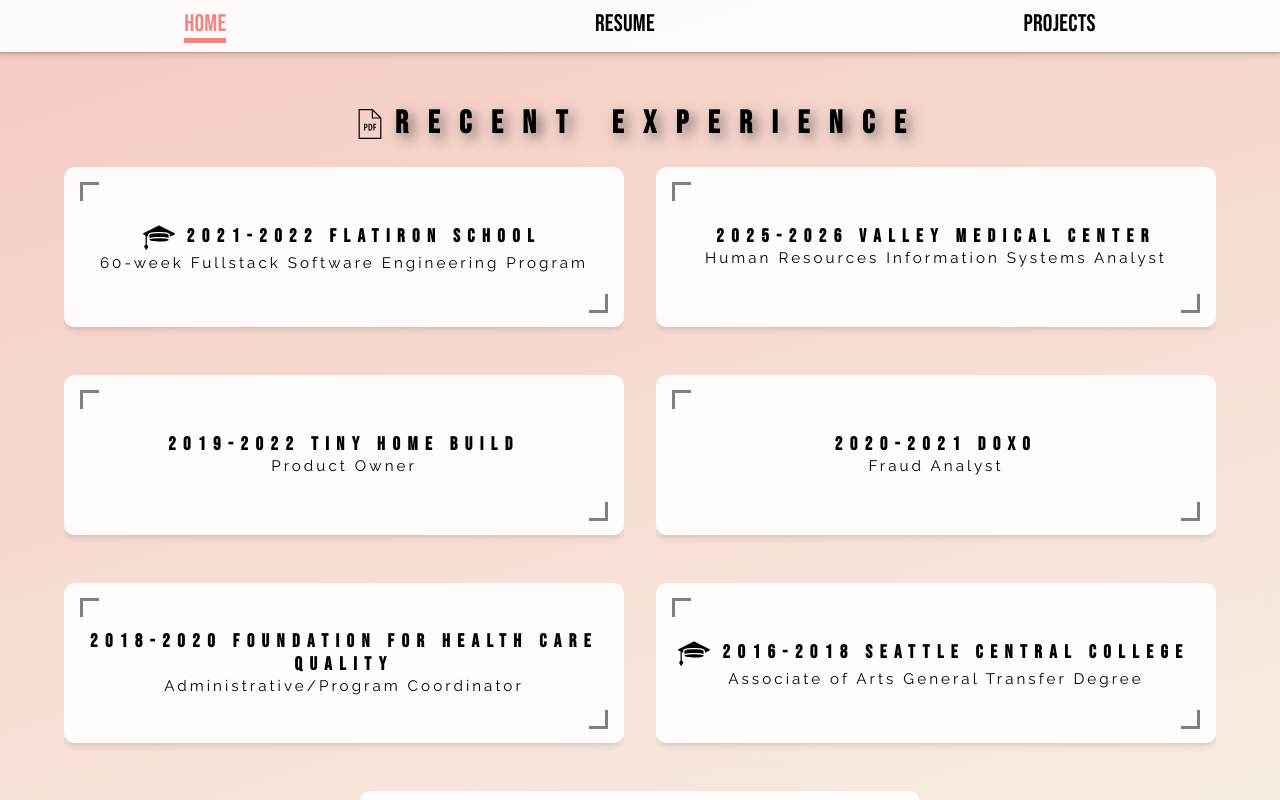
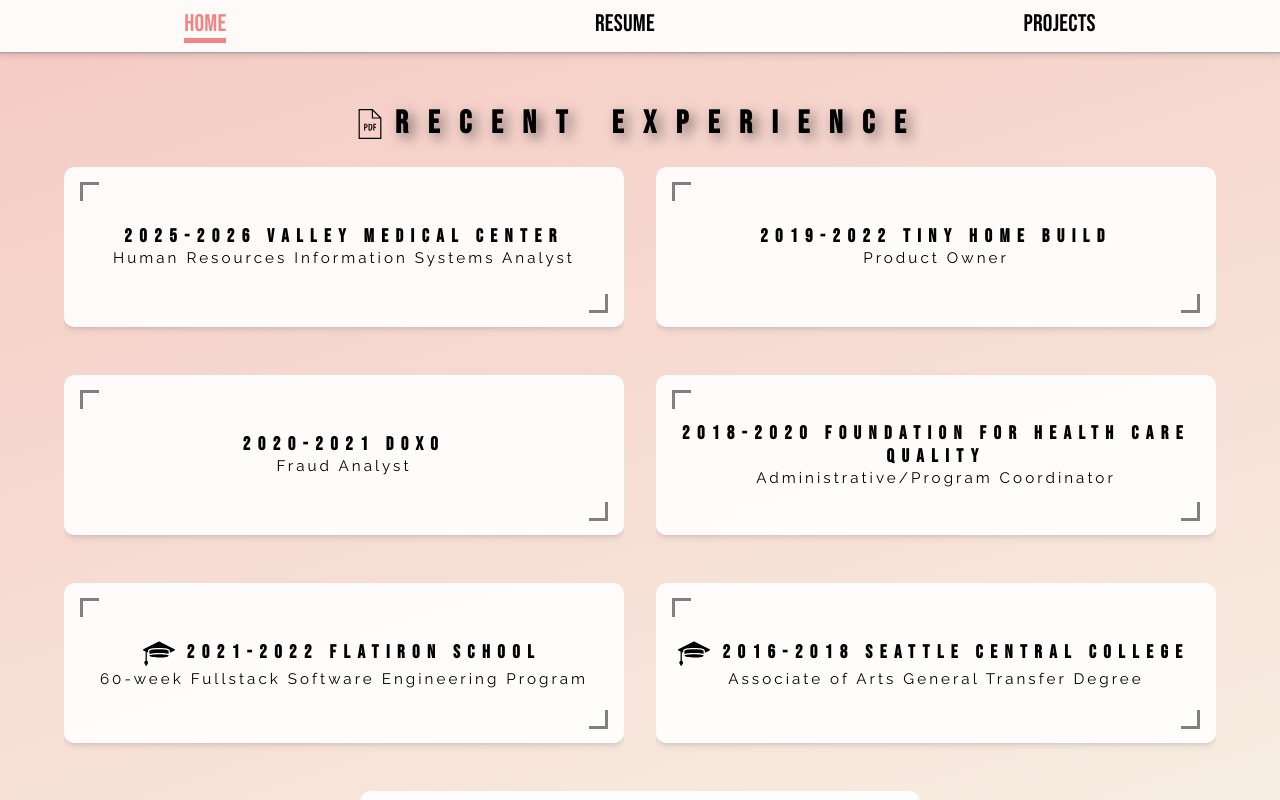
Before and after one commit to 1stofhername/portfolio-webstie, a React (Create React App) app: page /resume in a window 1280 px wide. Built offline with nearby package versions, Linux system fonts and the light colour scheme.

Commit message:
Re-orders job-data.

```diff
--- a/src/data/job-data.js
+++ b/src/data/job-data.js
@@ -1,14 +1,5 @@
 export const roles=[
-    {
-        date:"2021-2022",
-        org:"Flatiron School",
-        title:"60-week Fullstack Software Engineering Program",
-        qualities:["Interest and ability to learn new languages and frameworks as needed.", "Acquiring a strong development ability in JavaScript, SQL, and other programming tools.", "Gaining a conceptual understanding of data structures and databases.", "Learning and working both independently and collaboratively.", "Communicating learned concepts and project goals via blog posts.", "Engaging in and completing technical challenges"],
-        skills:["AJAX", "CSS",  "HTML", "HTML5", "Javascript", "JSON", "Node.js", "Object-Oriented-Programming", "PostgreSQL", "Active Record", "React.js", "Ruby", "SQLite", "TypeScript"],
-        summary:"Joined a 60 week long full stack software engineering bootcamp. Program is independent and self-paced which requires personal drive, accountability, and learning how to leverage online resources and when to seek support from colleagues. Recognized as a community champion for community building efforts.",
-        ed:true,
-        id:1
-    },
+
     {
         date:"2025-2026",
         org:"Valley Medical Center",
@@ -49,6 +40,16 @@ export const roles=[
         ed:false,
         id:4
     },
+      {
+        date:"2021-2022",
+        org:"Flatiron School",
+        title:"60-week Fullstack Software Engineering Program",
+        qualities:["Interest and ability to learn new languages and frameworks as needed.", "Acquiring a strong development ability in JavaScript, SQL, and other programming tools.", "Gaining a conceptual understanding of data structures and databases.", "Learning and working both independently and collaboratively.", "Communicating learned concepts and project goals via blog posts.", "Engaging in and completing technical challenges"],
+        skills:["AJAX", "CSS",  "HTML", "HTML5", "Javascript", "JSON", "Node.js", "Object-Oriented-Programming", "PostgreSQL", "Active Record", "React.js", "Ruby", "SQLite", "TypeScript"],
+        summary:"Joined a 60 week long full stack software engineering bootcamp. Program is independent and self-paced which requires personal drive, accountability, and learning how to leverage online resources and when to seek support from colleagues. Recognized as a community champion for community building efforts.",
+        ed:true,
+        id:5
+    },
     {
         date:"2016-2018",
         org:"Seattle Central College",
@@ -67,6 +68,6 @@ export const roles=[
         skills:["Problem identification", "Communication", "Reporting","Skill acquisition","Sharepoint", "Jira", "Wordpress"],
         summary:"Bridging communication gaps between customers, customer service teams, marking teams, and development team through creating tickets or direct communication. Identifying problems and determining the correct team to escalate to and ensuring all steps taken to resolve issues were well documented.",
         ed:false,
-        id:5
+        id:7
     }
 ];
```
